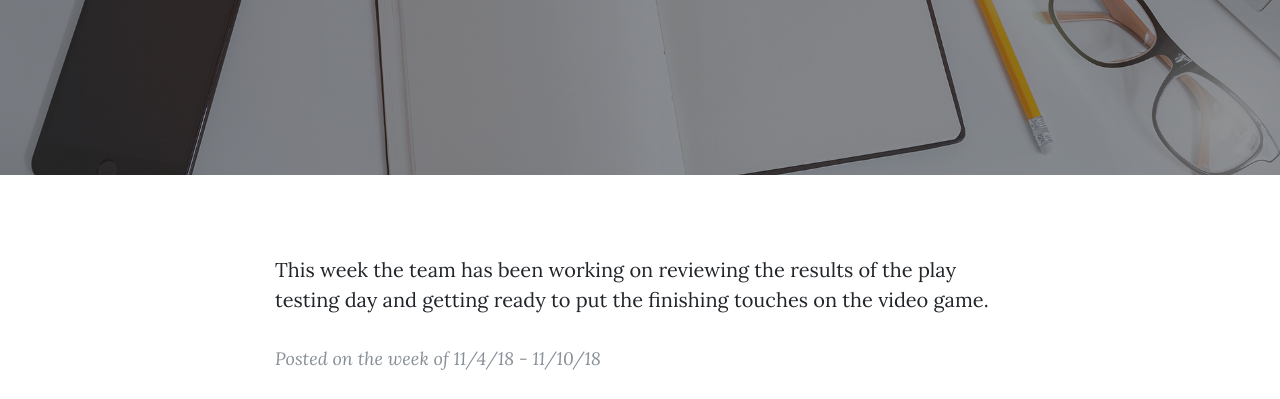
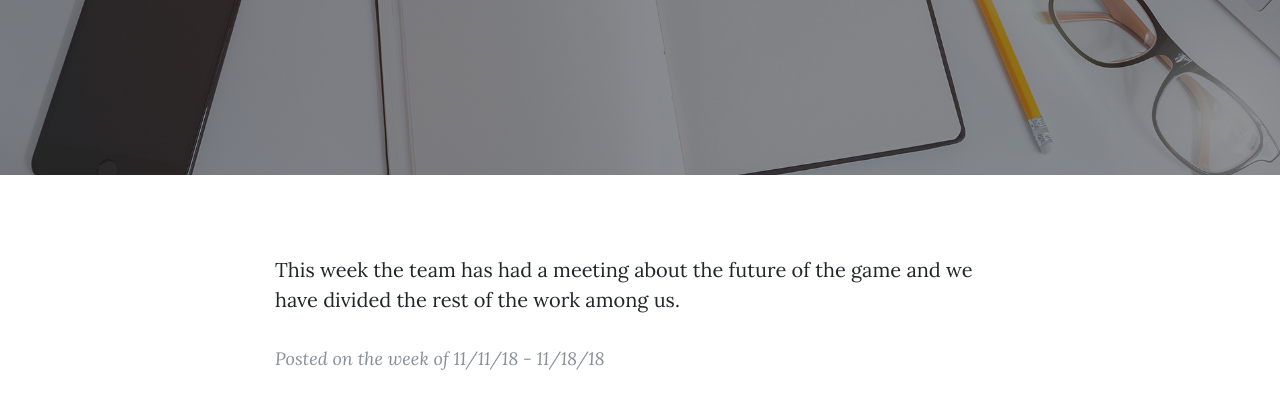
Before and after one commit to Zexdur/Zexdur.github.io, a website: page index.html in a window 1280 px wide. Shown: the part 357-756 px from the top of the page. Drawn offline with nearby package versions, Linux system fonts and the light colour scheme.

Commit message:
Update index.html

```diff
--- a/index.html
+++ b/index.html
@@ -53,6 +53,10 @@
       <div class="row">
         <div class="col-lg-8 col-md-10 mx-auto">
 		<div class="post-preview">
+		<p class="post-subtitle">
+               This week the team has had a meeting about the future of the game and we have divided the rest of the work among us.
+     </p>
+     <p class="post-meta">Posted on the week of 11/11/18 - 11/18/18</p>
      <p class="post-subtitle">
                This week the team has been working on reviewing the results of the play testing day and getting ready to put the finishing touches on the video game.
      </p>
```
